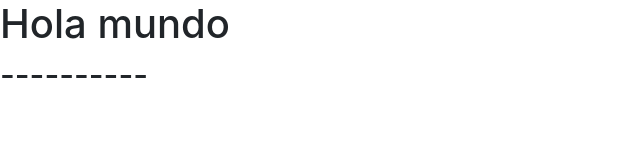
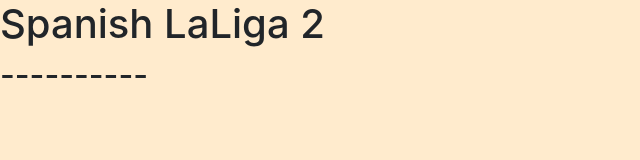
Before and after one commit to GranainoBUAB/granadaFutbol, a website: page index.html in a window 1280 px wide. Shown: the whole page, without its empty margins (0-640 px from the left). Drawn offline with nearby package versions, Linux system fonts and the light colour scheme; no server answers.

Commit message:
change backgroud color

```diff
--- a/css/index.css
+++ b/css/index.css
@@ -0,0 +1,3 @@
+body {
+    background-color: blanchedalmond;
+}
--- a/index.html
+++ b/index.html
@@ -14,7 +14,7 @@
     <link rel="stylesheet" href="./css/index.css" />
   </head>
   <body>
-    <h1>Hola mundo</h1>
+    <h1>Spanish LaLiga 2</h1>
     <h2>----------</h2>
     <div id="tableGranadaSection"></div>
 
--- a/js/index.js
+++ b/js/index.js
@@ -44,7 +44,7 @@
         </div>
         </div>  */
         tableGranadaSection.innerHTML += `
-        <h4>Tabla</h4>
+
         <h5 >${rank}</h5>
         <h5 >${team}</h5>
         <h5 >${wins}</h5>
```
